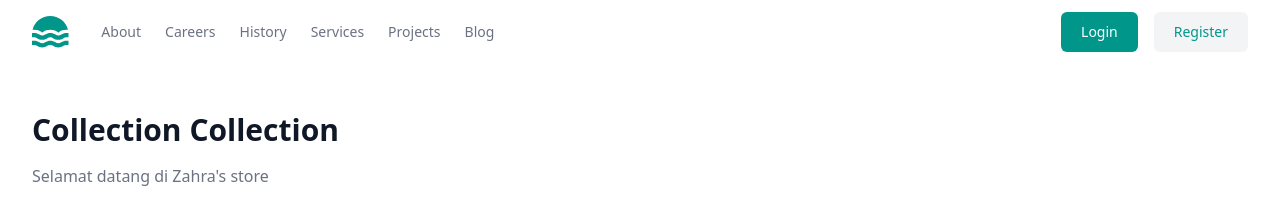
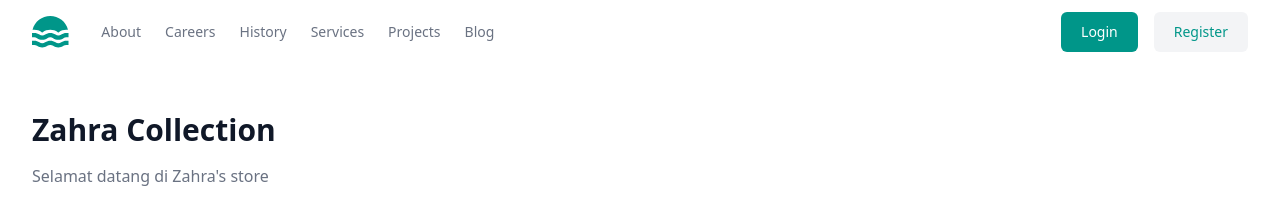
Before and after one commit to zahraagustina34rpl-wq/storezahra, a plain HTML site: page index.html in a window 1280 px wide. Shown: the top 202 px of the page. Drawn offline with nearby package versions, Linux system fonts and the light colour scheme.

Commit message:
Update name hero

```diff
--- a/index.html
+++ b/index.html
@@ -89,7 +89,7 @@
  <section>
   <div class="mx-auto max-w-screen-xl px-4 py-8 sm:px-6 sm:py-12 lg:px-8">
     <header>
-      <h2 class="text-xl font-bold text-gray-900 sm:text-3xl">Collection Collection</h2>
+      <h2 class="text-xl font-bold text-gray-900 sm:text-3xl">Zahra Collection</h2>
 
       <p class="mt-4 max-w-md text-gray-500">
         Selamat datang di Zahra's store
```
